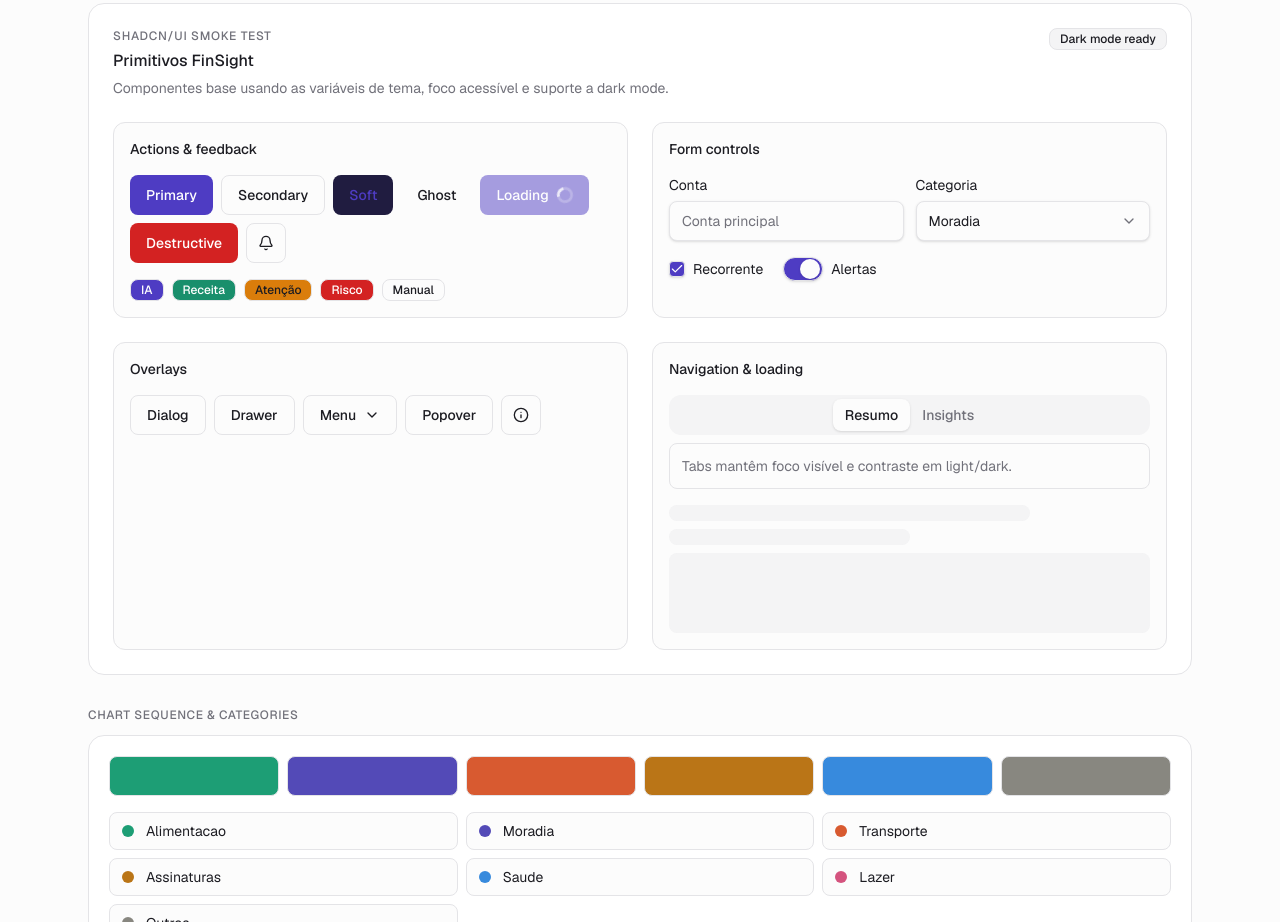
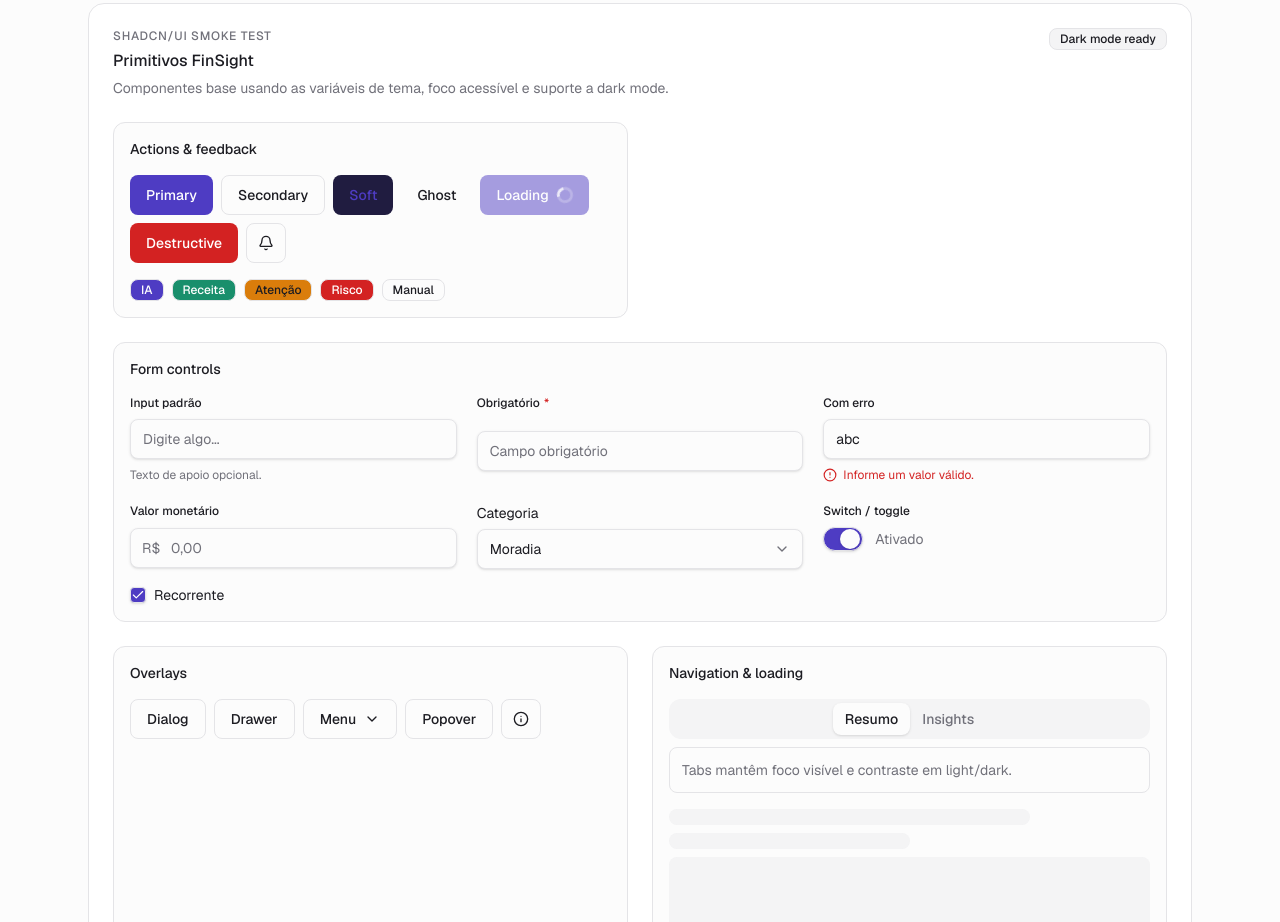
Before and after one commit to fernandaquerino/finsight-ai, a Next.js app: page / in a window 1280 px wide. Shown: the part 1520-2442 px from the top of the page. Built offline with nearby package versions, Linux system fonts and the light colour scheme.

Commit message:
feat: create input ui component

```diff
--- a/src/components/app/PrimitiveShowcase.tsx
+++ b/src/components/app/PrimitiveShowcase.tsx
@@ -103,13 +103,30 @@ export function PrimitiveShowcase() {
           </div>
         </div>
 
-        <div className="space-y-4 rounded-lg border bg-background p-4">
+        <div className="space-y-4 rounded-lg border bg-background p-4 lg:col-span-2">
           <h3 className="text-sm font-medium">Form controls</h3>
-          <div className="grid gap-3 sm:grid-cols-2">
-            <label className="grid gap-1.5 text-sm">
-              Conta
-              <Input placeholder="Conta principal" />
-            </label>
+          <div className="grid gap-5 md:grid-cols-3">
+            <Input
+              placeholder="Digite algo..."
+              label="Input padrão"
+              helperText="Texto de apoio opcional."
+            />
+            <Input
+              placeholder="Campo obrigatório"
+              label="Obrigatório"
+              required
+            />
+            <Input
+              defaultValue="abc"
+              label="Com erro"
+              error="Informe um valor válido."
+            />
+            <Input
+              placeholder="0,00"
+              label="Valor monetário"
+              prefix="R$"
+              inputMode="decimal"
+            />
             <label className="grid gap-1.5 text-sm">
               Categoria
               <Select defaultValue="moradia">
@@ -123,15 +140,20 @@ export function PrimitiveShowcase() {
                 </SelectContent>
               </Select>
             </label>
+            <div className="grid content-start gap-2">
+              <span className="text-xs font-medium text-foreground">
+                Switch / toggle
+              </span>
+              <label className="flex items-center gap-3 text-sm text-muted-foreground">
+                <Switch defaultChecked />
+                Ativado
+              </label>
+            </div>
           </div>
           <div className="flex flex-wrap items-center gap-5">
             <label className="flex items-center gap-2 text-sm">
               <Checkbox defaultChecked />
               Recorrente
-            </label>
-            <label className="flex items-center gap-2 text-sm">
-              <Switch defaultChecked />
-              Alertas
             </label>
           </div>
         </div>
--- a/src/components/ui/Input/Input.tsx
+++ b/src/components/ui/Input/Input.tsx
@@ -1,4 +1,5 @@
 import * as React from "react";
+import { CircleAlertIcon } from "lucide-react";
 
 import { cn } from "@/lib/utils";
 
@@ -10,20 +11,82 @@ interface InputProps extends Omit<
   helperText?: string;
   error?: string;
   prefix?: string;
-  icon?: React.ReactNode;
 }
 
-function Input({ className, type, ...props }: InputProps) {
+function Input({
+  className,
+  type,
+  label,
+  id,
+  helperText,
+  error,
+  disabled,
+  prefix,
+  ...props
+}: InputProps) {
+  const generatedId = React.useId();
+  const inputId = id ?? generatedId;
+  const hasError = Boolean(error);
+  const descriptionId = hasError
+    ? `${inputId}-error`
+    : helperText
+      ? `${inputId}-helper`
+      : undefined;
+
   return (
+    <div className="grid w-full gap-2">
+      {label && (
+        <label
+          htmlFor={inputId}
+          className="text-xs font-medium text-foreground"
+        >
+          {label}
+          {props.required ? (
+            <span className="ml-1 text-destructive" aria-hidden="true">
+              *
+            </span>
+          ) : null}
+        </label>
+      )}
+      <div className="relative">
+        {prefix ? (
+          <span className="pointer-events-none absolute top-1/2 left-3 -translate-y-1/2 text-sm text-muted-foreground">
+            {prefix}
+          </span>
+        ) : null}
         <input
+          id={inputId}
+          disabled={disabled}
+          aria-invalid={hasError || undefined}
           type={type}
           data-slot="input"
+          aria-describedby={descriptionId}
           className={cn(
-        "flex h-10 w-full rounded-md border border-input bg-background px-3 py-2 text-sm text-foreground shadow-sm transition-colors file:border-0 file:bg-transparent file:text-sm file:font-medium placeholder:text-muted-foreground focus-visible:ring-2 focus-visible:ring-ring focus-visible:ring-offset-2 focus-visible:ring-offset-background focus-visible:outline-none disabled:cursor-not-allowed disabled:opacity-50",
+            "flex h-10 w-full rounded-md border border-input bg-background px-3 py-2 text-sm text-foreground shadow-sm transition-colors file:border-0 file:bg-transparent file:text-sm file:font-medium placeholder:text-muted-foreground focus-visible:border-ring focus-visible:ring-2 focus-visible:ring-ring/25 focus-visible:outline-none disabled:cursor-not-allowed disabled:opacity-50 aria-invalid:border-destructive aria-invalid:ring-destructive/20",
+            prefix && "pl-10",
             className,
           )}
           {...props}
         />
+      </div>
+
+      {helperText && !error ? (
+        <p id={`${inputId}-helper`} className="text-xs text-muted-foreground">
+          {helperText}
+        </p>
+      ) : null}
+
+      {error && (
+        <p
+          id={`${inputId}-error`}
+          role="alert"
+          className="flex items-center gap-1.5 text-xs text-destructive"
+        >
+          <CircleAlertIcon className="size-3.5" aria-hidden="true" />
+          {error}
+        </p>
+      )}
+    </div>
   );
 }
 
```
Also changed, not shown: 2 other files (tests, documents, lock files or other folders). Lines whose indentation alone changed are shown as unchanged.
